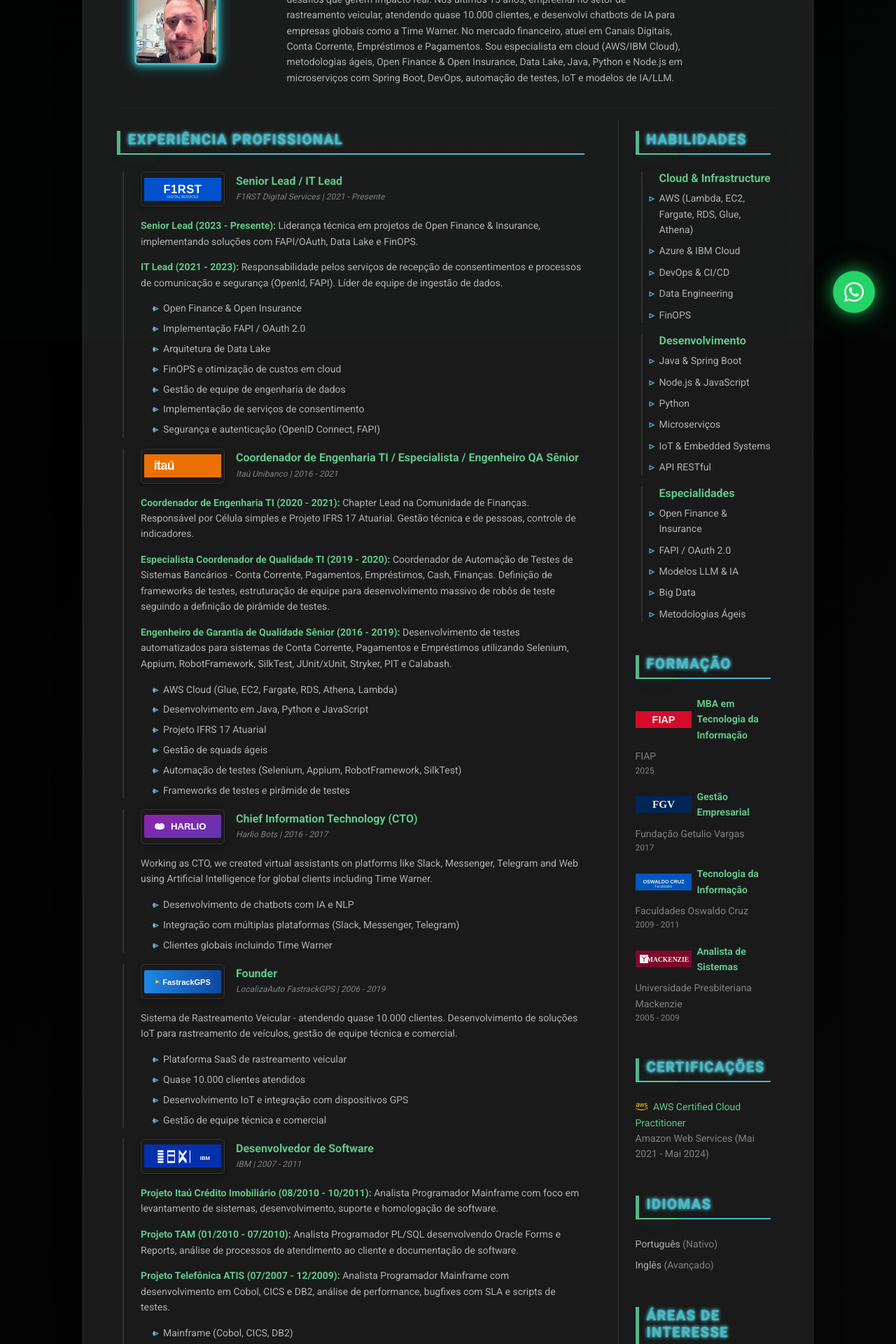
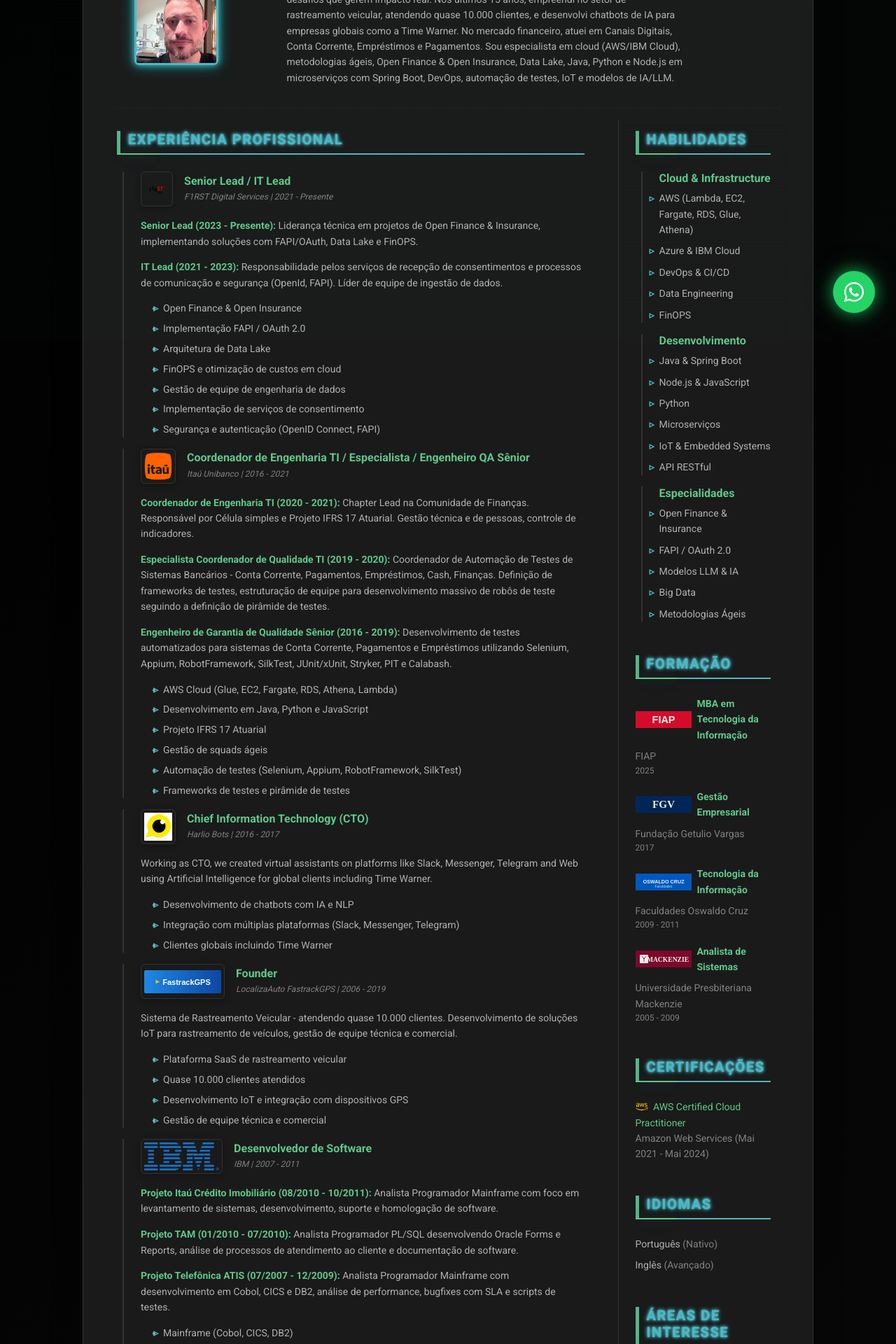
Before and after one commit to marvinmvns/cv2, a Jekyll site: the page index.html, which Jekyll copies as it is, in a window 1280 px wide. Shown: the part 413-2333 px from the top of the page at 70% size. Built offline with Jekyll 4.4.1, drawn with Linux system fonts in a browser that asks for light colours; nearby versions of some CDN libraries; library files that are not in the unit come from our copies.

Commit message:
feat: replace generic SVG logos with official company logos
- Replace F1RST, Itaú, IBM, and Harlio SVG placeholders with official PNG logos
- Remove old generic SVG logos
- Add high-quality PNG logos for better brand representation

🤖 Generated with [Claude Code](https://claude.com/claude-code)

Co-Authored-By: Claude <noreply@anthropic.com>

```diff
--- a/index.html
+++ b/index.html
@@ -116,7 +116,7 @@
 								<div class="item mb-3">
 									<div class="item-heading row align-items-center mb-2">
 										<div class="col-12 d-flex align-items-center mb-2">
-											<img src="assets/images/companies/f1rst-logo.svg" alt="F1RST Digital Services" class="company-logo me-3">
+											<img src="assets/images/companies/f1rst-logo.png" alt="F1RST Digital Services" class="company-logo me-3">
 											<div class="flex-grow-1">
 												<h4 class="item-title mb-1">Senior Lead / IT Lead</h4>
 												<div class="item-meta text-muted">F1RST Digital Services | 2021 - Presente</div>
@@ -142,7 +142,7 @@
 								<div class="item mb-3">
 									<div class="item-heading row align-items-center mb-2">
 										<div class="col-12 d-flex align-items-center mb-2">
-											<img src="assets/images/companies/itau-logo.svg" alt="Itaú Unibanco" class="company-logo me-3">
+											<img src="assets/images/companies/itau-logo.png" alt="Itaú Unibanco" class="company-logo me-3">
 											<div class="flex-grow-1">
 												<h4 class="item-title mb-1">Coordenador de Engenharia TI / Especialista / Engenheiro QA Sênior</h4>
 												<div class="item-meta text-muted">Itaú Unibanco | 2016 - 2021</div>
@@ -168,7 +168,7 @@
 								<div class="item mb-3">
 									<div class="item-heading row align-items-center mb-2">
 										<div class="col-12 d-flex align-items-center mb-2">
-											<img src="assets/images/companies/harlio-logo.svg" alt="Harlio Bots" class="company-logo me-3">
+											<img src="assets/images/companies/harlio-logo.png" alt="Harlio Bots" class="company-logo me-3">
 											<div class="flex-grow-1">
 												<h4 class="item-title mb-1">Chief Information Technology (CTO)</h4>
 												<div class="item-meta text-muted">Harlio Bots | 2016 - 2017</div>
@@ -211,7 +211,7 @@
 								<div class="item mb-3">
 									<div class="item-heading row align-items-center mb-2">
 										<div class="col-12 d-flex align-items-center mb-2">
-											<img src="assets/images/companies/ibm-logo.svg" alt="IBM" class="company-logo me-3">
+											<img src="assets/images/companies/ibm-logo.png" alt="IBM" class="company-logo me-3">
 											<div class="flex-grow-1">
 												<h4 class="item-title mb-1">Desenvolvedor de Software</h4>
 												<div class="item-meta text-muted">IBM | 2007 - 2011</div>
```
Also changed, not shown: assets/images/companies/f1rst-logo.png (added), assets/images/companies/f1rst-logo.svg (deleted), assets/images/companies/harlio-logo.png (added), assets/images/companies/harlio-logo.svg (deleted), assets/images/companies/ibm-logo.png (added), assets/images/companies/ibm-logo.svg (deleted), assets/images/companies/itau-logo.png (added), assets/images/companies/itau-logo.svg (deleted).
